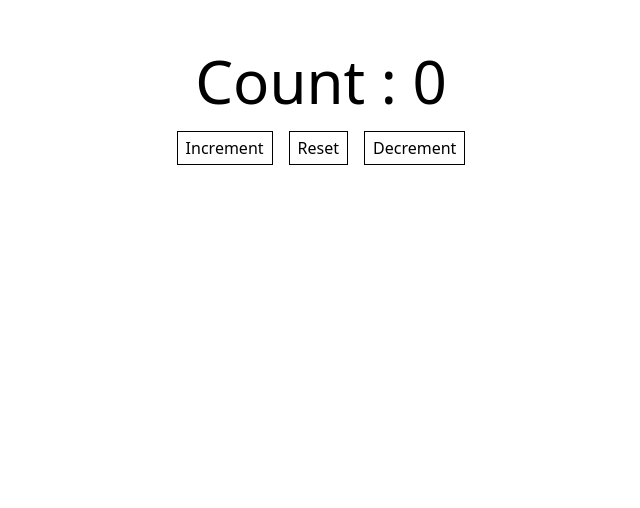
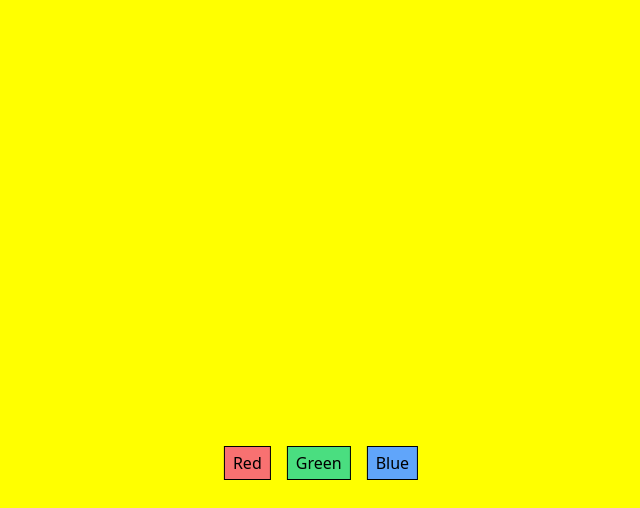
Before and after one commit to karthik-mohan23/react-typescript, a React (Vite) app: page / in a window 1280 px wide. Shown: the part 292-800 px from the top of the page, without its empty margins (319-959 px from the left). Built offline with nearby package versions, Linux system fonts and the light colour scheme.

Commit message:
built background changer

```diff
--- a/src/App.tsx
+++ b/src/App.tsx
@@ -1,5 +1,5 @@
-import Counter from "./components/counter/Counter";
+import BackgroundChanger from "./components/bgChanger/BackgroundChanger";
 
 export default function App() {
-  return <Counter />;
+  return <BackgroundChanger />;
 }
--- /dev/null
+++ b/src/components/bgChanger/BackgroundChanger.tsx
@@ -0,0 +1,28 @@
+import { useState } from "react";
+
+function BackgroundChanger() {
+  const [color, setColor] = useState("yellow");
+
+  return (
+    <div style={{ backgroundColor: color }} className="min-h-screen relative">
+      <div className="absolute  flex gap-4 bottom-7 left-1/2 -translate-x-1/2 ">
+        <button
+          className="border border-black px-2 py-1 bg-red-400"
+          onClick={() => setColor("red")}>
+          Red
+        </button>
+        <button
+          className="border border-black px-2 py-1 bg-green-400"
+          onClick={() => setColor("green")}>
+          Green
+        </button>
+        <button
+          className="border border-black px-2 py-1 bg-blue-400"
+          onClick={() => setColor("blue")}>
+          Blue
+        </button>
+      </div>
+    </div>
+  );
+}
+export default BackgroundChanger;
```
